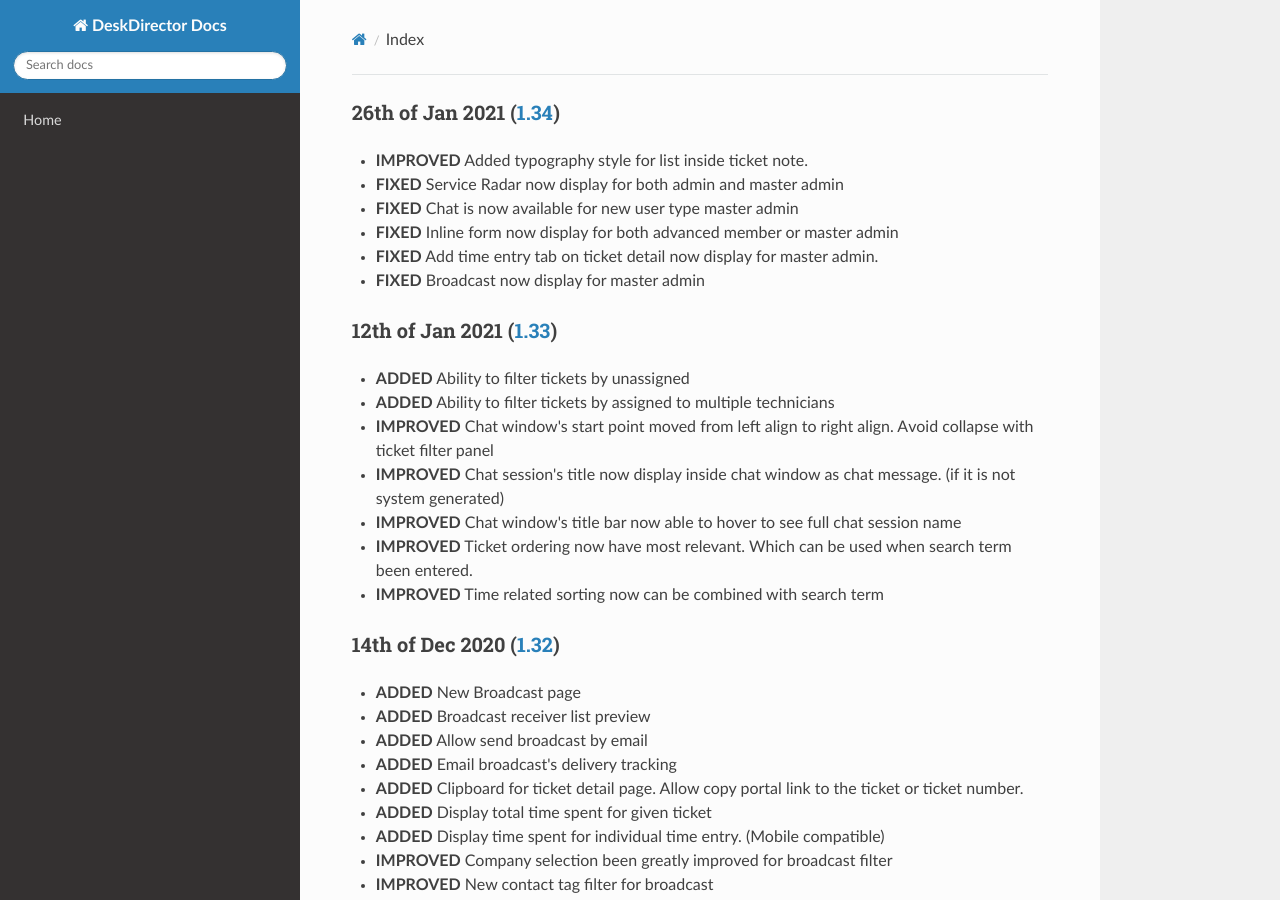
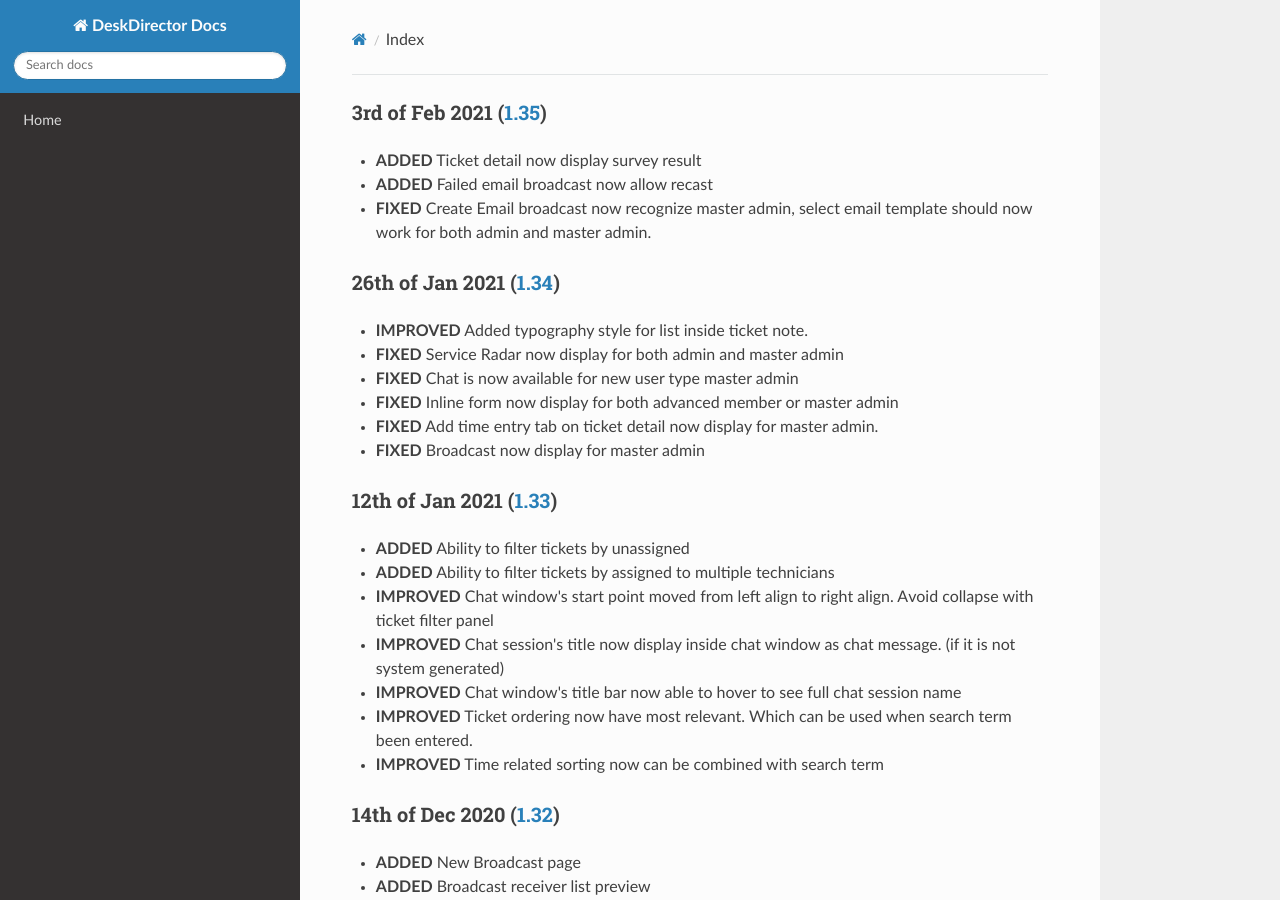
Before and after one commit to DeskDirector/docs, an MkDocs documentation site: the page built from docs/_release/tech/README.md, in a window 1280 px wide and 900 px high. Built offline with MkDocs 1.6.1, drawn with Linux system fonts in a browser that asks for light colours; nearby versions of some CDN libraries; old or Windows-style settings are respelled for this version of MkDocs.

Commit message:
Update README.md

```diff
--- a/docs/_release/tech/README.md
+++ b/docs/_release/tech/README.md
@@ -1,3 +1,8 @@
+### 3rd of Feb 2021 ([1.35](v1.35))
+- **ADDED** Ticket detail now display survey result
+- **ADDED** Failed email broadcast now allow recast
+- **FIXED** Create Email broadcast now recognize master admin, select email template should now work for both admin and master admin.
+
 ### 26th of Jan 2021 ([1.34](v1.34))
 - **IMPROVED** Added typography style for list inside ticket note.
 - **FIXED** Service Radar now display for both admin and master admin
```
